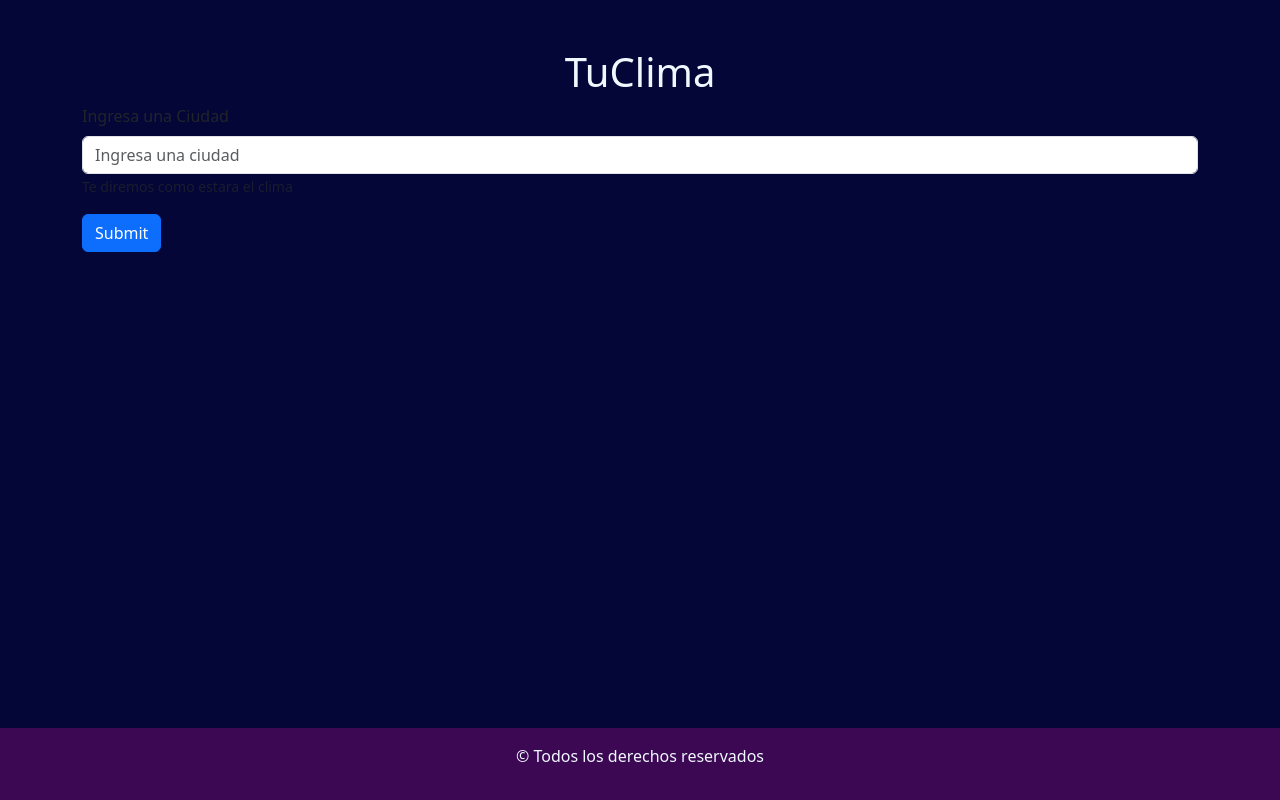
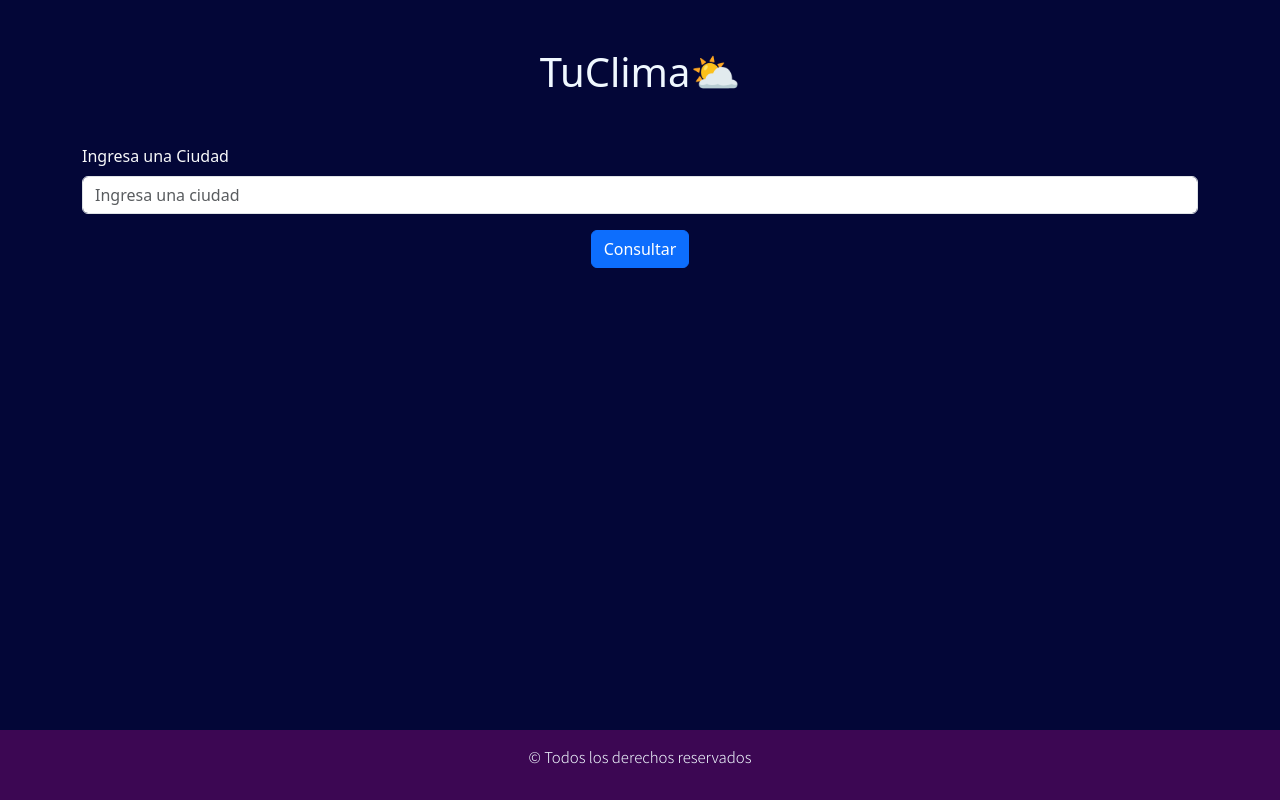
Before and after one commit to CosmeNicolas/TuClima, a React (Vite) app: page / in a window 1280 px wide. Built offline with nearby package versions, Linux system fonts and the light colour scheme; a web font is replaced by a local one.

Commit message:
agregue estilos a la pantalla principal

```diff
--- a/src/App.css
+++ b/src/App.css
@@ -32,6 +32,7 @@ h1{
   font-family: 'Moirai One',system-ui;
   text-align: center;
   color: aliceblue;
+  font-size: 40px;
 }
 
 
@@ -39,4 +40,6 @@ h1{
 footer{
   background-color: #3C0753;
   color: aliceblue;
+  font-family: 'Noto Sans SC',sans-serif;
+  font-size: 15px;
 }
--- a/src/App.jsx
+++ b/src/App.jsx
@@ -10,7 +10,7 @@ function App() {
   return (
     <>
     <Container className='main'>
-    <h1 className="text-center mt-5">TuClima</h1>
+    <h1 className="text-center mt-5">TuClima⛅</h1>
     <Formulario/>
     </Container>
     <Footer/>
--- a/src/components/Formulario.jsx
+++ b/src/components/Formulario.jsx
@@ -3,17 +3,16 @@ import {Form, Button}  from 'react-bootstrap'
 
 const Formulario = () => {
   return (
-    <Form>
+    <Form className='mt-5'>
       <Form.Group className="mb-3" controlId="formBasicEmail">
-        <Form.Label>Ingresa una Ciudad</Form.Label>
+        <Form.Label className='text-light'>Ingresa una Ciudad</Form.Label>
         <Form.Control type="email" placeholder="Ingresa una ciudad" />
-        <Form.Text className="text-muted">
-          Te diremos como estara el clima
-        </Form.Text>
       </Form.Group>
-      <Button variant="primary" type="submit">
-        Submit
+      <div className='text-center'>
+      <Button  variant="primary" type="submit">
+        Consultar
       </Button>
+      </div>
     </Form>
   )
 }
```
